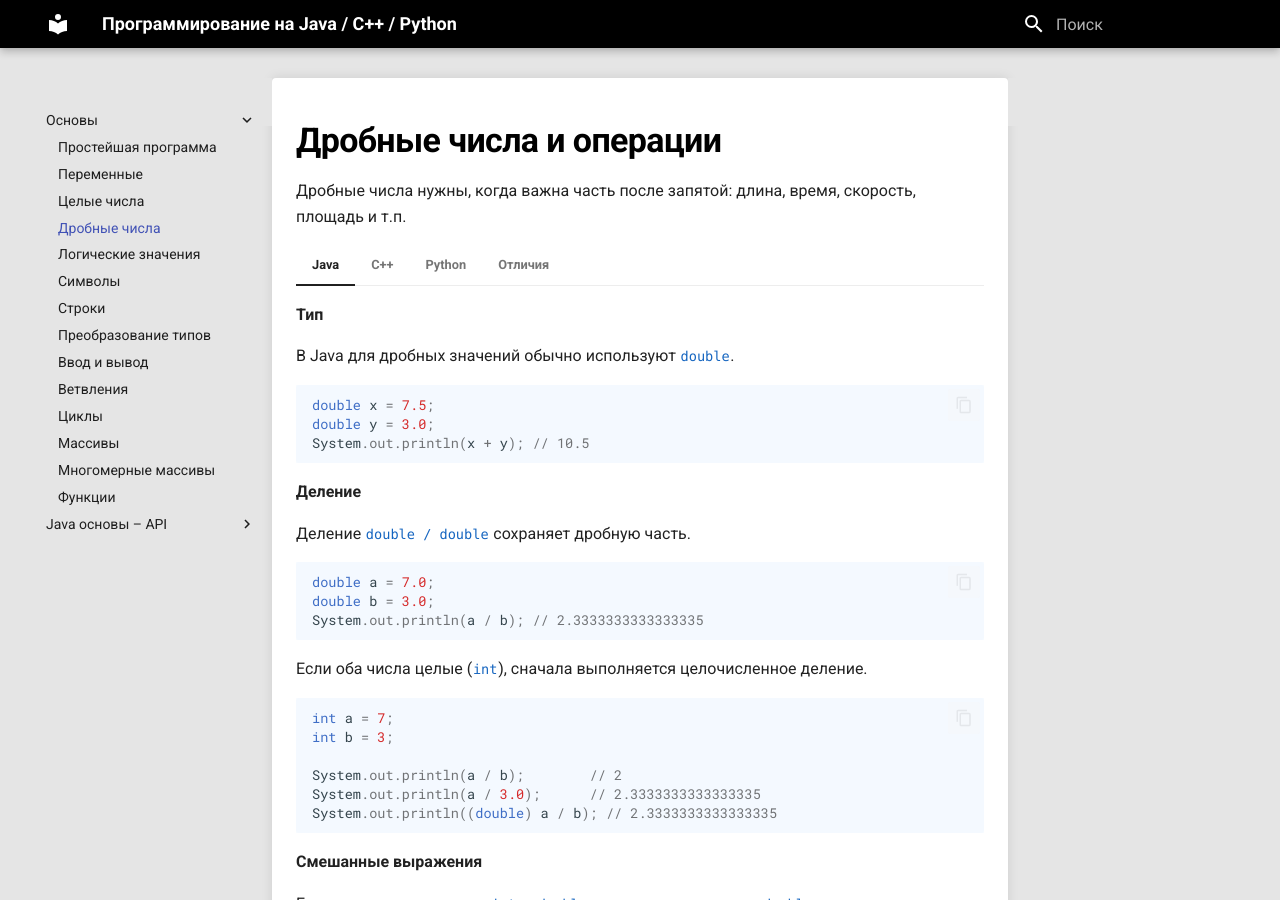
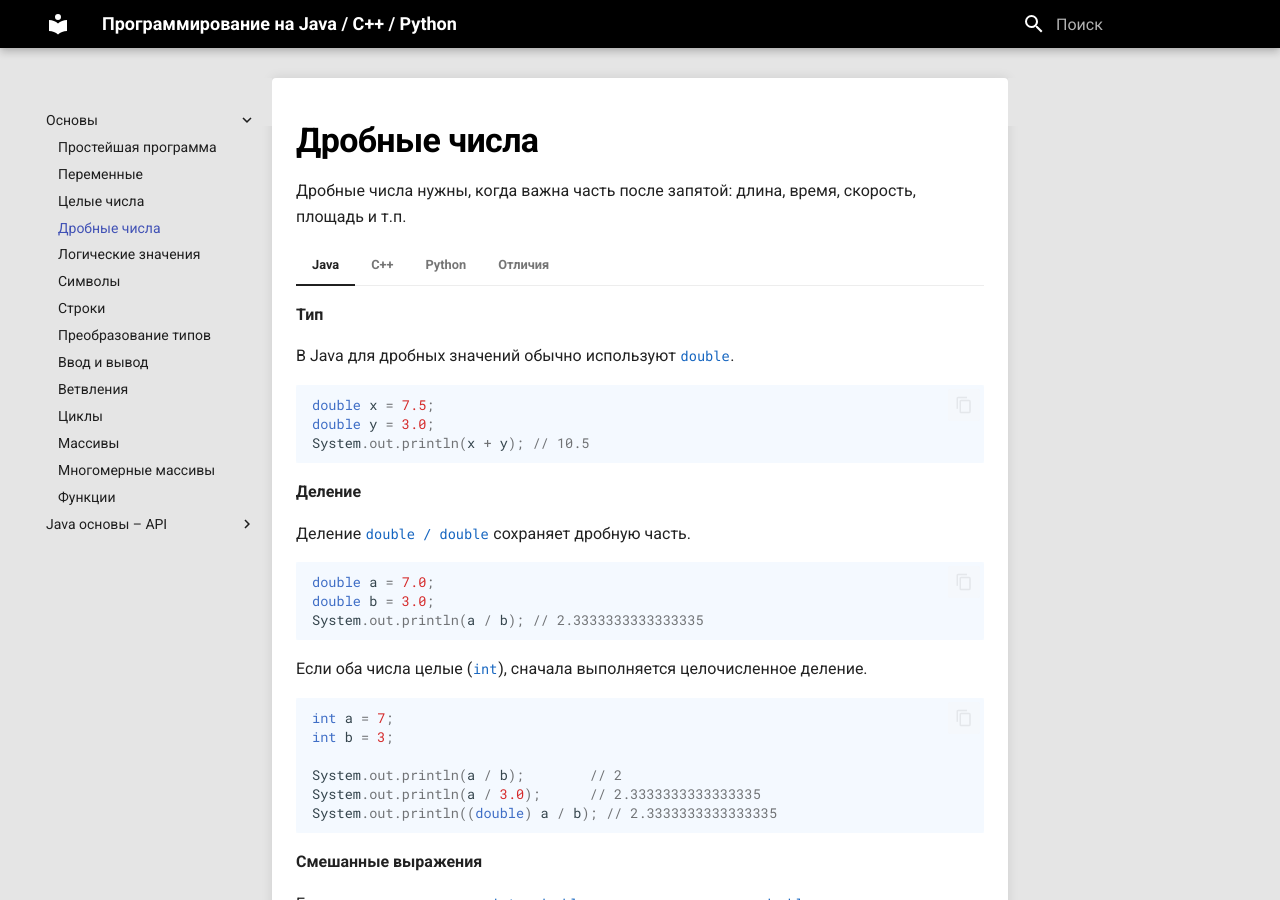
Before and after one commit to ufarobot/git-cs-book, an MkDocs documentation site: the page built from docs/java-basic/concepts/doubles-and-ops.md, in a window 1280 px wide and 900 px high. Built offline with MkDocs 1.6.1 and Material for MkDocs 9.7.7, drawn with Linux system fonts in a browser that asks for light colours.

```diff
--- a/docs/java-basic/concepts/doubles-and-ops.md
+++ b/docs/java-basic/concepts/doubles-and-ops.md
@@ -1,4 +1,4 @@
-# Дробные числа и операции
+# Дробные числа
 
 Дробные числа нужны, когда важна часть после запятой: длина, время, скорость, площадь и т.п.
 
```
